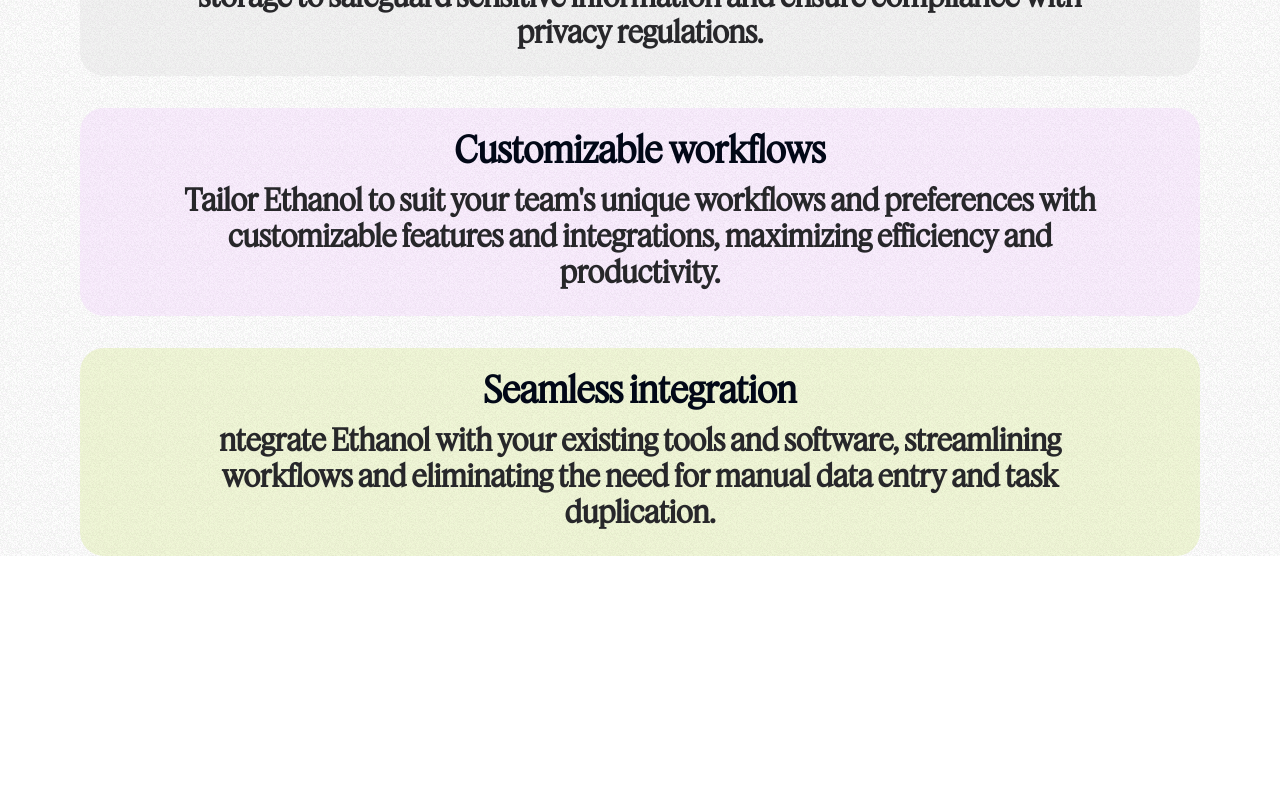
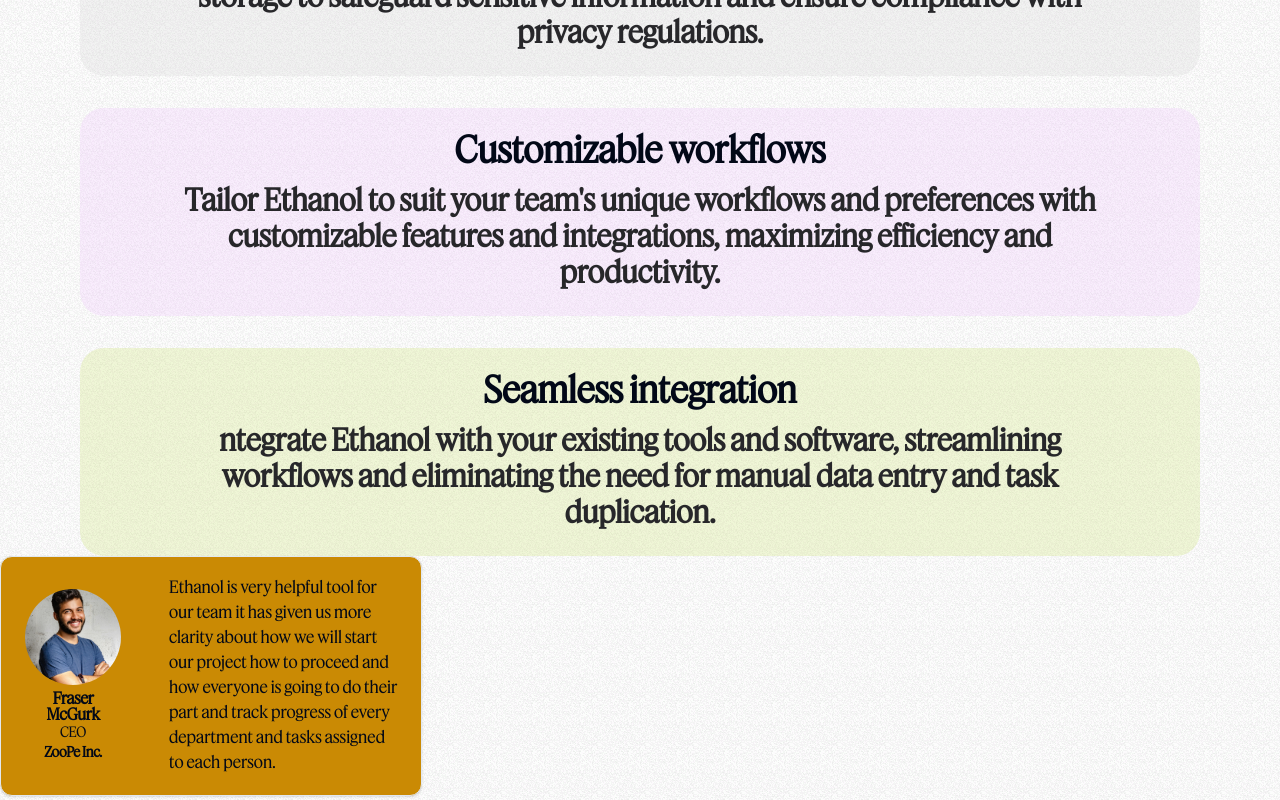
Before and after one commit to mangat-ram/Ethanol-Client, a Next.js app: page / in a window 1280 px wide. Shown: the part 2860-3660 px from the top of the page. Before the commit the page ends 3416 px from the top, so only its background shows below. Built offline with nearby package versions, Linux system fonts and the light colour scheme.

Commit message:
Working on card.

```diff
--- a/package.json
+++ b/package.json
@@ -10,6 +10,7 @@
   },
   "dependencies": {
     "@hookform/resolvers": "^3.3.4",
+    "@radix-ui/react-avatar": "^1.0.4",
     "@radix-ui/react-icons": "^1.3.0",
     "@radix-ui/react-label": "^2.0.2",
     "@radix-ui/react-navigation-menu": "^1.1.4",
--- a/src/app/(site)/page.tsx
+++ b/src/app/(site)/page.tsx
@@ -1,6 +1,8 @@
 import HeroSection from "@/components/HeroSection";
 import IntroCard from "@/components/IntroCard";
 import MiddleSection from "@/components/MiddleSection";
+import Testimonials from "@/components/Testimonials";
+import image from "../../../public/pro1.jpg"
 
 export default function Home() {
   return (
@@ -8,6 +10,7 @@
       <HeroSection />
       <IntroCard />
       <MiddleSection />
+      <Testimonials avatar={image} name="Fraser McGurk" role="CEO" companyName="ZooPe Inc." review="Ethanol is very helpful tool for our team it has given us more clarity about how we will start our project how to proceed and how everyone is going to do their part and track progress of every department and tasks assigned to each person." />
     </div>
   );
 }
--- a/src/components/Testimonials.tsx
+++ b/src/components/Testimonials.tsx
@@ -1,13 +1,46 @@
-import React, { FC } from "react"
+import React from "react"
+import {
+  Card,
+  CardContent,
+  CardHeader,
+  CardTitle,
+} from "@/components/ui/card"
+import {
+  Avatar,
+  AvatarFallback,
+  AvatarImage,
+} from "@/components/ui/avatar"
+import { cn } from "@/lib/utils"
+import Image from "next/image"
 
 interface TestimonialsProps{
-  children: React.ReactNode
-  className?: string
+  avatar: any,
+  name: string,
+  role: string,
+  companyName: string,
+  review: string,
+  className? : string
 }
 
-const Testimonials = ({}: TestimonialsProps ) => {
+const Testimonials = ({avatar,name,role,companyName,review,className}:TestimonialsProps) => {
   return (
-    <div>Testimonials</div>
+    // <div className={cn("mx-auto w-full max-w-screen-xl px-2.5 md:px-20 p-6 flex flex-col items-center justify-center text-center rounded-3xl mt-8 font-featureDeck",className)}>
+      <Card className={cn("w-[33%] h-60 flex font-featureDeck text-center items-center bg-yellow-600",className)}>
+        <CardHeader className="flex items-center">
+          <div className="w-24 h-24 relative">
+            <Image className="absolute rounded-full inset-0 w-full h-full object-cover" src={avatar} alt="cn" quality={100} width={1987} height={3000}/>
+          </div>
+          <div>
+            <CardTitle>{name}</CardTitle>
+            <CardTitle className="text-sm font-medium">{role}</CardTitle>
+            <CardTitle className="text-sm font-bold">{companyName}</CardTitle>
+          </div>
+        </CardHeader>
+        <CardContent>
+          <p className="text-[1.04rem] text-left pt-6">{review}</p>
+        </CardContent>
+      </Card>
+    // </div>
   )
 }
 
--- /dev/null
+++ b/src/components/ui/avatar.tsx
@@ -0,0 +1,50 @@
+"use client"
+
+import * as React from "react"
+import * as AvatarPrimitive from "@radix-ui/react-avatar"
+
+import { cn } from "@/lib/utils"
+
+const Avatar = React.forwardRef<
+  React.ElementRef<typeof AvatarPrimitive.Root>,
+  React.ComponentPropsWithoutRef<typeof AvatarPrimitive.Root>
+>(({ className, ...props }, ref) => (
+  <AvatarPrimitive.Root
+    ref={ref}
+    className={cn(
+      "relative flex h-10 w-10 shrink-0 overflow-hidden rounded-full",
+      className
+    )}
+    {...props}
+  />
+))
+Avatar.displayName = AvatarPrimitive.Root.displayName
+
+const AvatarImage = React.forwardRef<
+  React.ElementRef<typeof AvatarPrimitive.Image>,
+  React.ComponentPropsWithoutRef<typeof AvatarPrimitive.Image>
+>(({ className, ...props }, ref) => (
+  <AvatarPrimitive.Image
+    ref={ref}
+    className={cn("aspect-square h-full w-full", className)}
+    {...props}
+  />
+))
+AvatarImage.displayName = AvatarPrimitive.Image.displayName
+
+const AvatarFallback = React.forwardRef<
+  React.ElementRef<typeof AvatarPrimitive.Fallback>,
+  React.ComponentPropsWithoutRef<typeof AvatarPrimitive.Fallback>
+>(({ className, ...props }, ref) => (
+  <AvatarPrimitive.Fallback
+    ref={ref}
+    className={cn(
+      "flex h-full w-full items-center justify-center rounded-full bg-muted",
+      className
+    )}
+    {...props}
+  />
+))
+AvatarFallback.displayName = AvatarPrimitive.Fallback.displayName
+
+export { Avatar, AvatarImage, AvatarFallback }
--- a/src/lib/data.ts
+++ b/src/lib/data.ts
@@ -44,7 +44,7 @@
 ]
 
 type TestimonialsArrType = {
-  avatar: string;
+  avatar: any;
   name: string;
   role: string;
   companyName: string;
```
Also changed, not shown: public/pro1.jpg (added), 1 other file (tests, documents, lock files or other folders).
